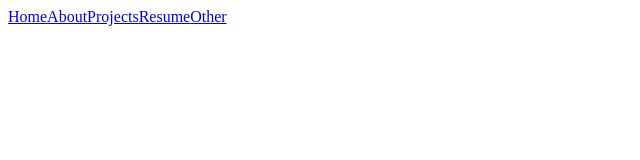
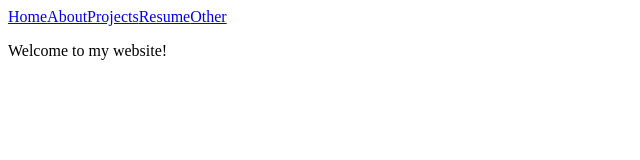
Before and after one commit to m00zy/personalwebsite, a React (Vite) app: page / in a window 1280 px wide. Shown: the top 160 px of the page, without its empty margins (0-640 px from the left). Built offline with nearby package versions, Linux system fonts and the light colour scheme.

Commit message:
implement body element

```diff
--- /dev/null
+++ b/src/routes/body.jsx
@@ -0,0 +1,15 @@
+function Body() {
+    return (
+        <div className='body'>
+            <Welcome />
+        </div>
+    )
+}
+
+function Welcome() {
+    return (
+        <p>Welcome to my website!</p>
+    );
+}
+
+export default Body;
--- a/src/routes/root.jsx
+++ b/src/routes/root.jsx
@@ -1,8 +1,12 @@
 import Header from './header';
+import Body from './body';
 
 function Root() {
     return (
-        <Header />
+        <>
+            <Header />
+            <Body />
+        </>
     );
 }
 
```
Also changed, not shown: src/routes/body.css (added).
